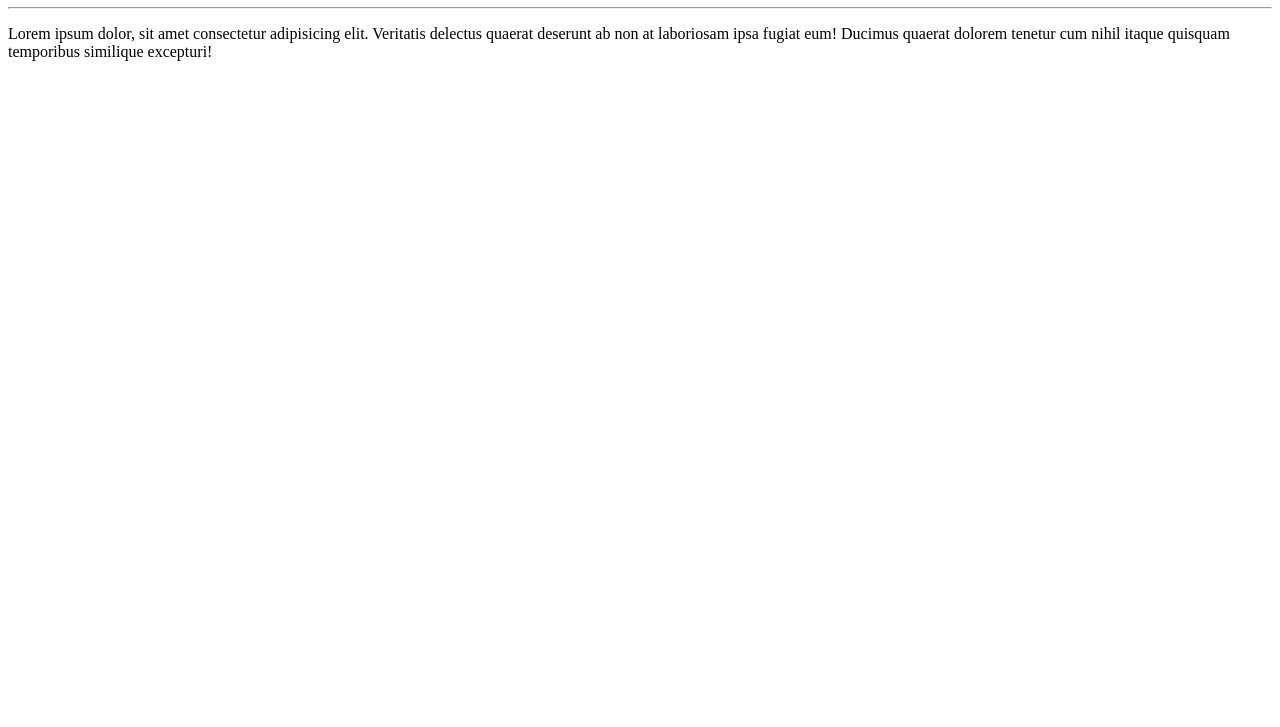
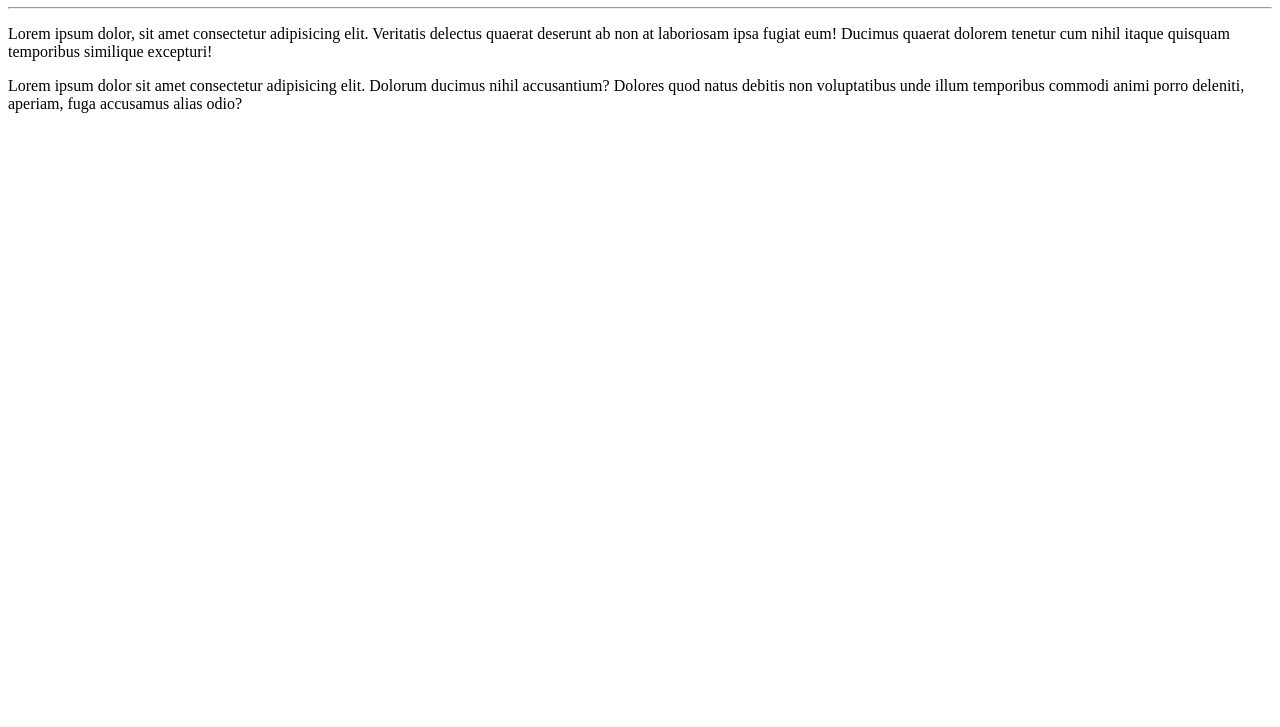
Before and after one commit to Rafael-Caetano123/Ola-Mundo-, a plain HTML site: page Site exemplo/index.html in a window 1280 px wide. Shown: the part 73-800 px from the top of the page. Drawn offline with Linux system fonts and the light colour scheme.

Commit message:
adicionei um parágrafo

```diff
--- a/Site exemplo/index.html
+++ b/Site exemplo/index.html
@@ -9,5 +9,6 @@
     <h1>Olá, Mundo!</h1>
     <hr>
     <p>Lorem ipsum dolor, sit amet consectetur adipisicing elit. Veritatis delectus quaerat deserunt ab non at laboriosam ipsa fugiat eum! Ducimus quaerat dolorem tenetur cum nihil itaque quisquam temporibus similique excepturi!</p>
+    <p>Lorem ipsum dolor sit amet consectetur adipisicing elit. Dolorum ducimus nihil accusantium? Dolores quod natus debitis non voluptatibus unde illum temporibus commodi animi porro deleniti, aperiam, fuga accusamus alias odio?</p>
 </body>
 </html>
```
